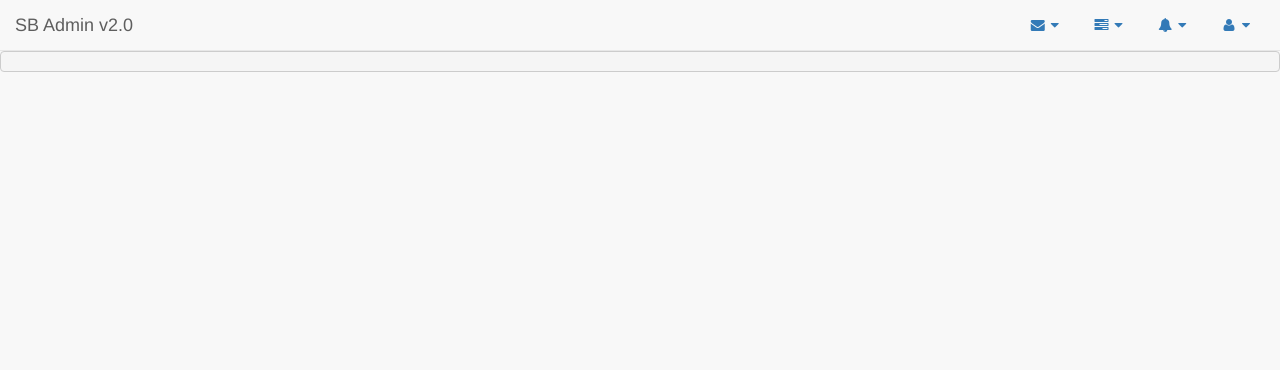
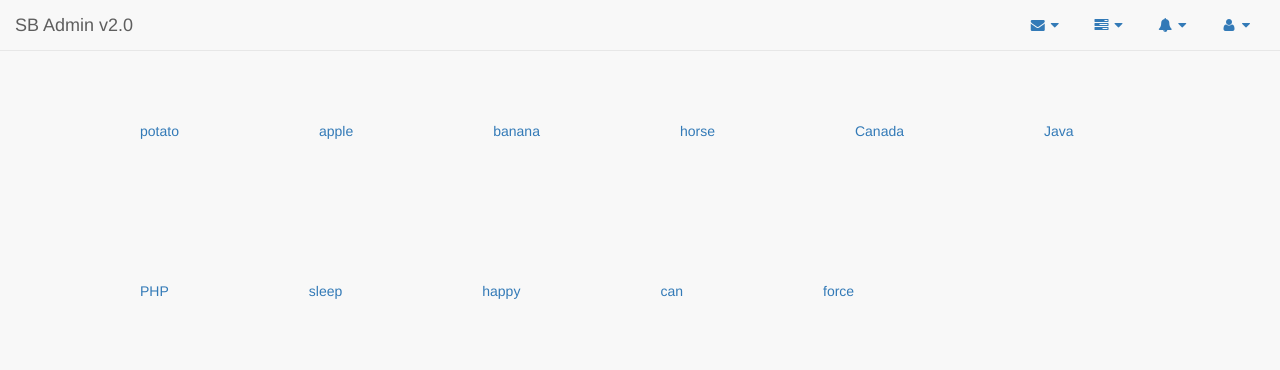
Before and after one commit to skingd/GASP, a PHP site: page / in a window 1280 px wide. Shown: the top 370 px of the page. Run offline with PHP 8.4, Linux system fonts and the light colour scheme; data that the repository does not hold is empty.

Commit message:
simplified front-end added. achievements are spaced out in a horizontal list.

```diff
--- a/depend/includes/header.php
+++ b/depend/includes/header.php
@@ -36,6 +36,9 @@
         <script src="https://oss.maxcdn.com/libs/respond.js/1.4.2/respond.min.js"></script>
     <![endif]-->
 
+    <!-- Achievement Website CSS -->
+    <link href="depend/includes/style.css" rel="stylesheet">
+
 </head>
 
 <?php
--- /dev/null
+++ b/depend/includes/style.css
@@ -0,0 +1,10 @@
+#home ul {
+  padding: 0px;
+}
+
+#home ul li {
+  display: inline;
+  list-style: none;
+  float: left;
+  padding: 5em;
+}
--- a/depend/view/achievement.php
+++ b/depend/view/achievement.php
@@ -1,8 +1,9 @@
-<?php
-    print
-    "<a href=''>
-        <div class=''>
-
-        </div>
-    </a>";
-?>
+<li>
+  <a href=''>
+    <div class=''>
+        <?php
+        print($row);
+        ?>
+    </div>
+  </a>
+</li>
--- a/depend/view/home.php
+++ b/depend/view/home.php
@@ -1,21 +1,28 @@
+<div id="home" class="container">
 <?php
     //sql call
-    $result = array();
-    $result['a']['1'] = "a";
-    $result['a']['2'] = "b";
-    $result['a']['3'] = "c";
+    //$result = new AchievementModel(readDatabase())
 
-    $result['b']['1'] = "a";
-    $result['b']['2'] = "b";
-    $result['b']['3'] = "c";
+    //$achievementArray = $result->getAchievements();
 
-    $result['c']['1'] = "a";
-    $result['c']['2'] = "b";
-    $result['c']['3'] = "c";
+    //example achievements (pre-model example)
+    $result = array('potato',
+                    'apple',
+                    'banana',
+                    'horse',
+                    'Canada',
+                    'Java',
+                    'PHP',
+                    'sleep',
+                    'happy',
+                    'can',
+                    'force');
 
+    print('<ul>');
     foreach($result as $row){
         include "achievement.php";
     }
-
+    print('</ul>');
 
 ?>
+</div>
--- a/index.php
+++ b/index.php
@@ -1,6 +1,8 @@
 <?php
     require "depend/includes/header.php";
     require "depend/includes/nav.php";
-    require "depend/api/havenondemand/tests/test1.php";
-    require "depend/includes/footer.php"
+    require "depend/model/AchievementModel.php";
+    require "depend/view/home.php";
+    //require "depend/api/havenondemand/tests/test1.php";
+    require "depend/includes/footer.php";
 ?>
```
